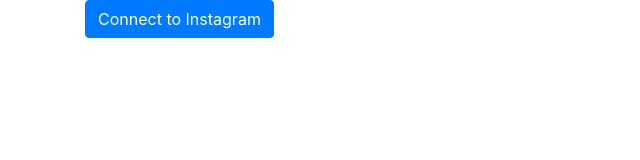
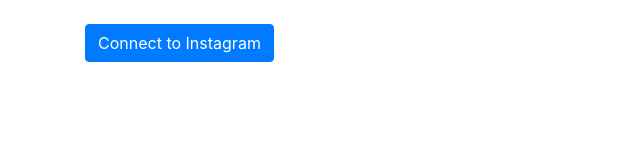
Before and after one commit to bmordan/instagram-api-example, a website: page public/auth.html in a window 1280 px wide. Shown: the whole page, without its empty margins (0-640 px from the left). Drawn offline with nearby package versions, Linux system fonts and the light colour scheme.

Commit message:
updates client id

```diff
--- a/public/auth.html
+++ b/public/auth.html
@@ -7,8 +7,8 @@
         <script src="https://stackpath.bootstrapcdn.com/bootstrap/4.5.0/js/bootstrap.min.js" integrity="sha384-OgVRvuATP1z7JjHLkuOU7Xw704+h835Lr+6QL9UvYjZE3Ipu6Tp75j7Bh/kR0JKI" crossorigin="anonymous"></script>
     </head>
     <body>
-        <main class="container">
-          <a class="btn btn-primary" href="https://api.instagram.com/oauth/authorize?client_id=2637301779709157&redirect_uri=http://instainter.herokuapp.com/auth&scope=user_profile,user_media&response_type=code">Connect to Instagram</a>
+        <main class="container pt-4">
+          <a class="btn btn-primary" href="https://api.instagram.com/oauth/authorize?client_id=530386500954216&redirect_uri=https://instainter.herokuapp.com/auth/&scope=user_profile,user_media&response_type=code">Connect to Instagram</a>
         </main>
         <script>
         </script>
```
